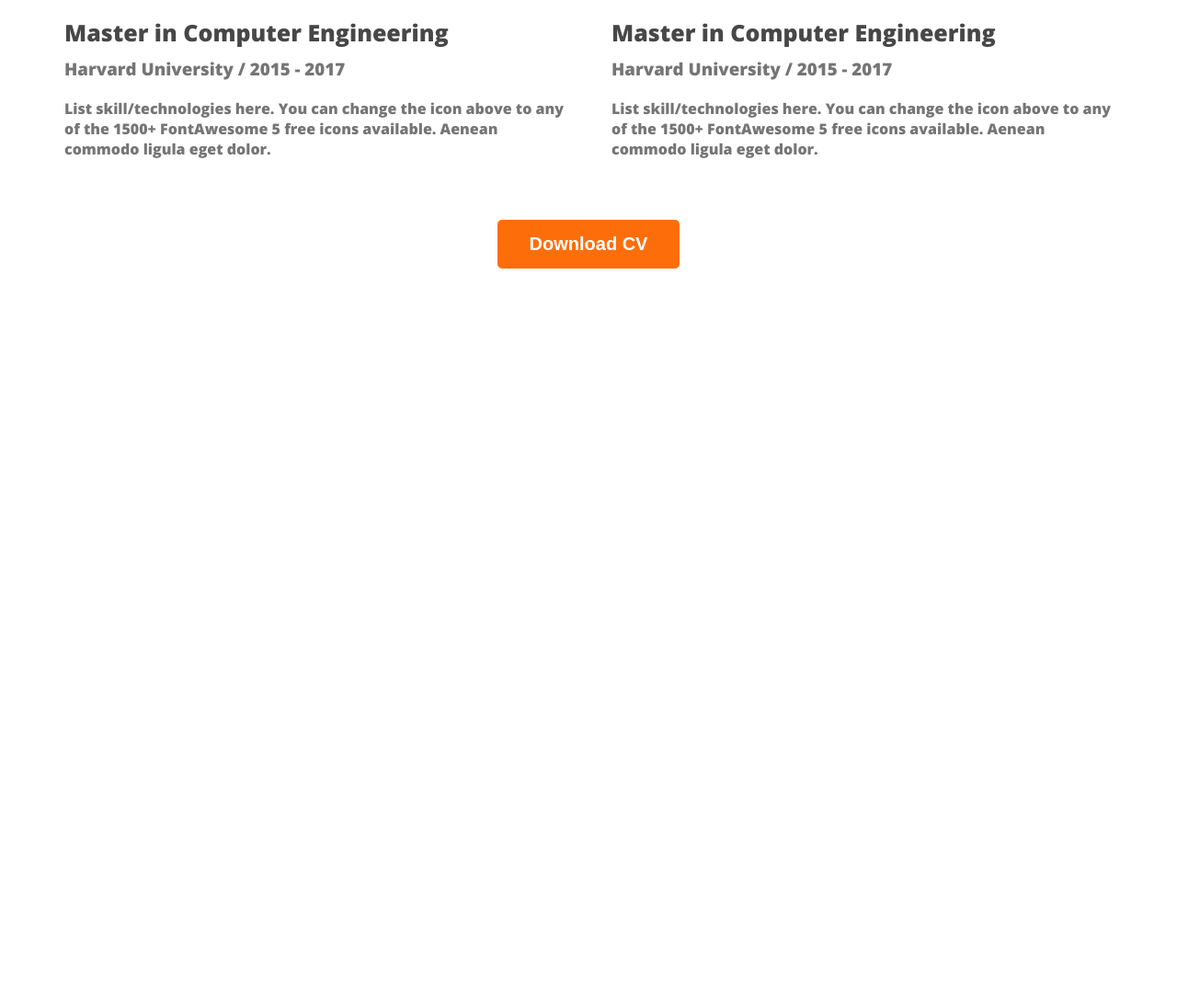
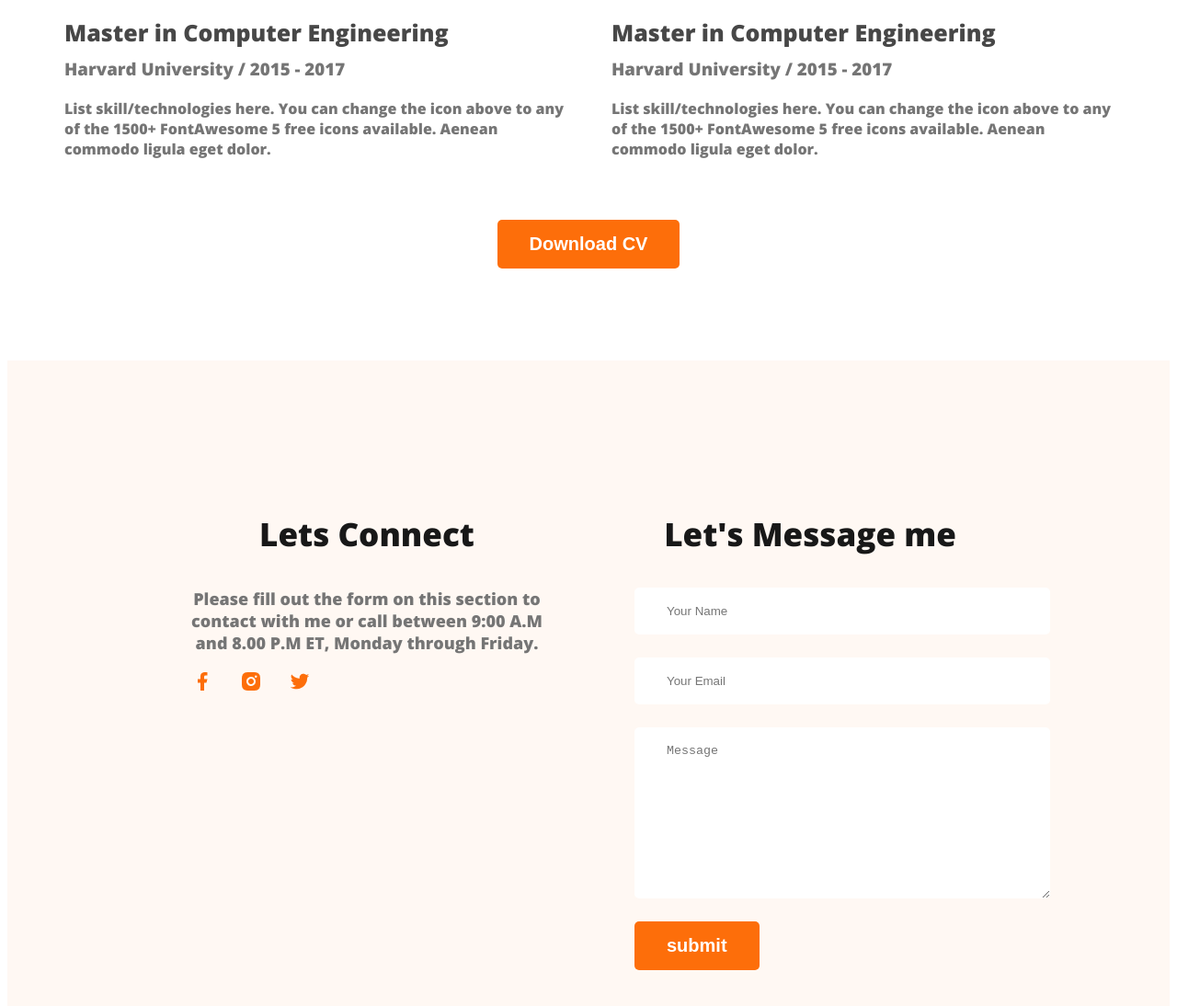
Before and after one commit to mohiuddin143/Md_Mohi_Uddin, a plain HTML site: page index.html in a window 1280 px wide. Shown: the part 2978-4072 px from the top of the page at 92% size. Before the commit the page ends 3278 px from the top, so only its background shows below. Drawn offline with nearby package versions, Linux system fonts and the light colour scheme.

Commit message:
footer added

```diff
--- a/index.html
+++ b/index.html
@@ -158,7 +158,26 @@
             </div>
         </section>
     </main>
-    <footer></footer>
+    <footer>
+        <div class="footer-column">
+            <h3 class="section-title">Lets Connect</h3>
+            <p class="section-description">Please fill out the form on this section to contact with me or call between 9:00 A.M and 8.00 P.M ET, Monday through Friday.</p>
+            <div class="social-links">
+                <a href=""><img src="Images/icons/facebook.png" alt=""></a>
+                <a href=""><img src="Images/icons/insta.png" alt=""></a>
+                <a href=""><img src="Images/icons/twitter.png" alt=""></a>
+            </div>
+        </div>
+        <div class="footer-column">
+            <h3 class="section-title">Let's Message me</h3>
+            <form action="" class="contact">
+                <input type="text" placeholder="Your Name">
+                <input type="email" name="" id="" placeholder="Your Email">
+                <textarea name="" id="" cols="30" rows="10" placeholder="Message"></textarea>
+                <input class="btn-primary" type="submit" value="submit">
+            </form>
+        </div>
+    </footer>
 </body>
 
 </html>
--- a/styles/portfolio.css
+++ b/styles/portfolio.css
@@ -178,3 +178,27 @@ main section{
     text-align: center;
     margin-top: 50px;
 }
+/* Fooater Styles */
+footer{
+    display: flex;
+    gap: 100px;
+    background: #FFF8F3;
+    margin-top: 100px;
+    padding: 130px 200px;
+}
+.footer-column{
+    width: 50%;
+}
+.social-links a{
+    margin-right: 25px;
+}
+.contact input[type="text"], .contact input[type="email"], textarea{
+    display: block;
+    margin-bottom: 25px;
+    padding: 18px 35px;
+    color: #757575;
+    border-radius: 5px;
+    background: #FFF;
+    border: 0;
+    width: 100%;
+}
```
